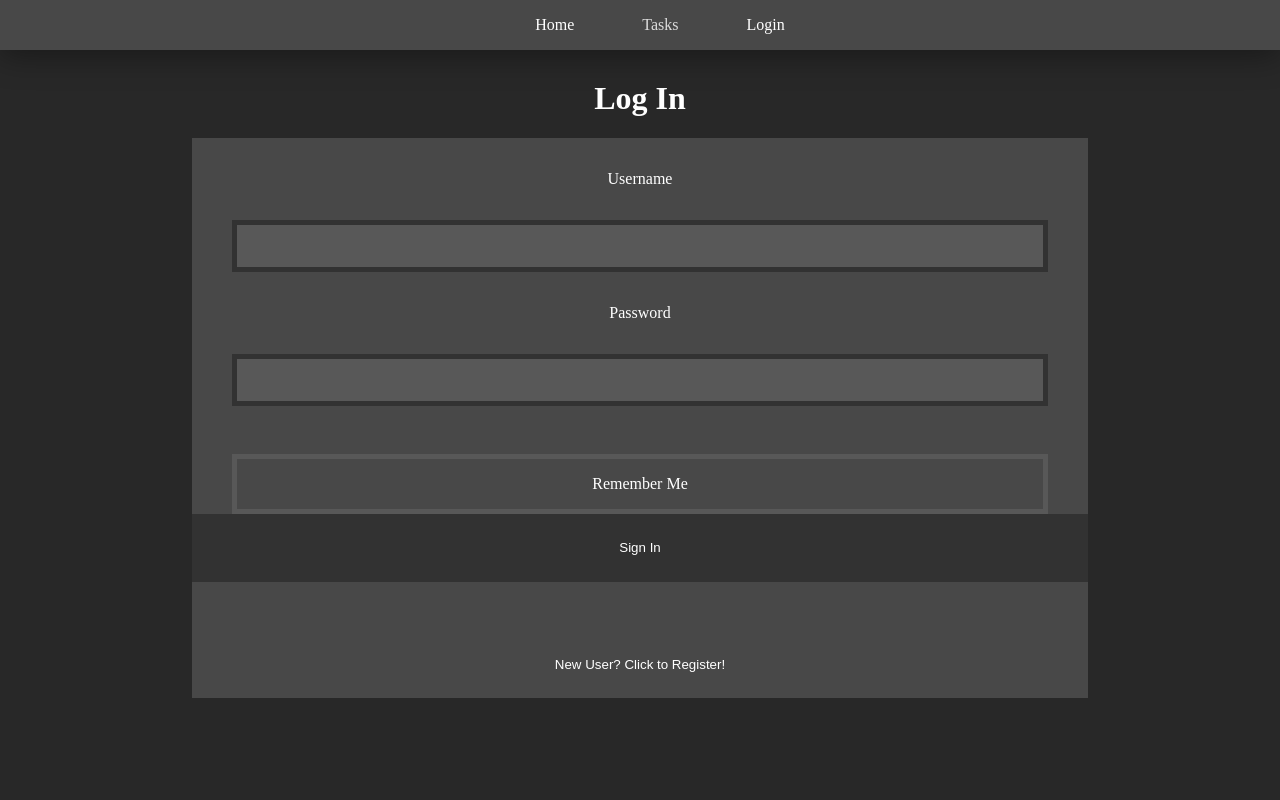
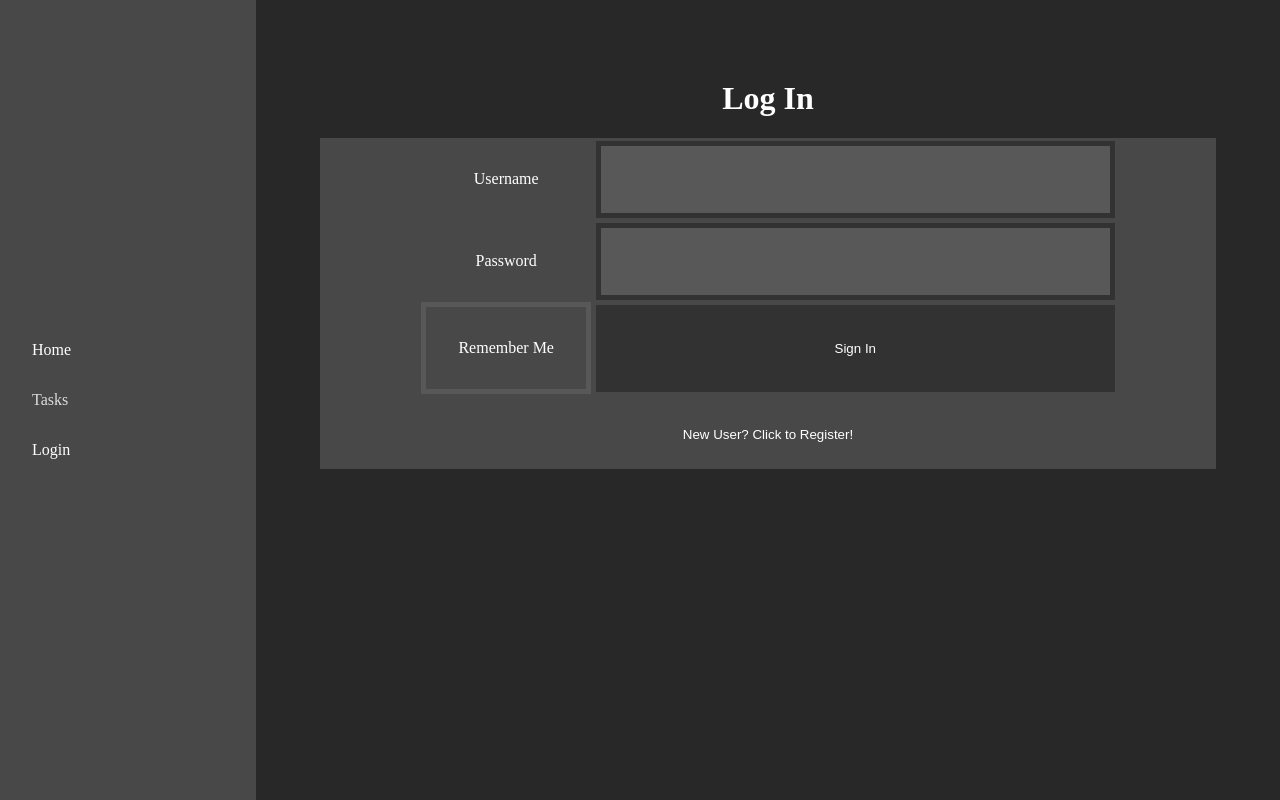
Before and after one commit to manusdextra/testcenter, a Flask app: page /login in a window 1280 px wide. Run offline with Flask 2, Linux system fonts and the light colour scheme.

Commit message:
set up formgrid class to start cleaning up input fields

```diff
--- a/app/forms.py
+++ b/app/forms.py
@@ -25,10 +25,10 @@ class RegistrationForm(FlaskForm):
         'Password',
         validators=[DataRequired()])
     password2 = PasswordField(
-        'Repeat Password',
+        'Password (x2)',
         validators=[DataRequired(), EqualTo('password')])
     teacher = BooleanField(
-            'Teacher',
+            'Teacher?',
             default=False)
     submit = SubmitField('Register')
 
--- a/app/static/styles.css
+++ b/app/static/styles.css
@@ -9,11 +9,15 @@
     --signal: #ff0000;
 }
 
+* {
+    box-sizing: border-box;
+}
+
 body {
     background-color: var(--darkblack);
     color: var(--whiteish);
     top: 0px;
-    width: 80%;
+    width: 90vw;
     margin-top: 5em;
     margin-left: auto;
     margin-right: auto;
@@ -24,23 +28,17 @@ body {
 a {
     text-decoration: none;
     color: var(--brightwhite);
-}
-
-form {
-    display: flex;
-    flex-flow: column;
-    align-items: center;
-    text-align: center;
-    padding: 0 0 3em 0;
+    display: block;
 }
 
 button {
     appearance: none;
-    box-sizing: content-box;
     border: solid var(--blackish) 0px;
     background-color: var(--darkgray);
     color: var(--whiteish);
     padding: 2em 0;
+    height: 100%;
+    width: 100%;
 }
 
 button:hover{
@@ -82,21 +80,33 @@ h1, label {
     box-sizing: border-box;
     display: flex;
     flex-flow: column;
+    align-items: center;
+    text-align: center;
     width: 100%;
+    margin: 0.2em 0;
 }
 
 /* gap fill exercise */
 
 .text {
+    width: 100%;
     padding: 2em;
     text-align: center;
 }
 
 .answer {
     list-style-type: none;
+    width: 100%;
     display: grid;
     grid-template-columns: 1fr 1fr;
     grid-template-rows: 1fr 1fr;
+    gap: 5px;
+    grid-auto-flow: row;
+}
+
+.formgrid {
+    width: inherit;
+    display: grid;
     gap: 5px;
     grid-auto-flow: row;
 }
@@ -106,7 +116,8 @@ label.login {
 }
 
 input {
-    width: 90%;
+    width: inherit;
+    margin: 0.2em 0;
 }
 
 input.login {
@@ -114,7 +125,6 @@ input.login {
     color: var(--whiteish);
     border: solid var(--blackish) 5px;
     padding: 1em 0;
-    width: 90%;
     text-align: center
 }
 
@@ -150,17 +160,14 @@ label {
     /* background-color:var(--darkgray); */
     padding: 2em;
     cursor: pointer;
-    width: inherit;
+    display: block;
 }
 
 input[type=checkbox]#remember_me + label {
     border: solid var(--blackish) 5px;
-    width: 90%;
-    margin: 3em 0 0 0;
-    padding: 1em 0;
 }
 
-label.button:hover{
+label:hover{
     background-color:var(--grayish);
 }
 
@@ -189,13 +196,26 @@ span.signal {
     /* rearrange buttons on smaller screens */
     body {
         width: auto;
-        margin-left: 1em;
-        margin-right: 1em;
+        margin-left: 5%;
+        margin-right: 5%;
     }
 
     .answer {
         grid-template-columns: 1fr;
         grid-template-rows: repeat(4, 1fr);
+    }
+
+    .formgrid {
+        grid-template-rows: repeat(2, 1fr);
+        grid-template-columns: 1fr;
+    }
+
+    .formgrid input {
+        grid-column: 2 / 5;
+    }
+
+    .formgrid label {
+        grid-column: 1 / 2;
     }
 }
 
@@ -203,12 +223,48 @@ span.signal {
     /* rearrange buttons on smaller screens */
     body {
         width: auto;
-        margin-left: 15%;
-        margin-right: 15%;
+        margin-left: calc(20vw + 5%);
+        margin-right: 5%;
     }
 
     .answer {
         grid-template-columns: repeat(4, 1fr);
         grid-template-rows: 1fr;
     }
+
+    .formgrid {
+        grid-template-rows: 1fr;
+        grid-template-columns: repeat(4, 1fr);
+    }
+
+    .formgrid input {
+        grid-column: 2 / 5;
+    }
+
+    .formgrid label {
+        grid-column: 1 / 2;
+    }
+
+    .navbar {
+        box-shadow: 0 5px 2em rgba(0,0,0.4,0);
+        position: fixed;
+        height: 100%;
+        width: 20vw;
+        top: 0px;
+        bottom: 0px;
+        display: flex;
+        flex-flow: column;
+        justify-content: center;
+    }
+
+    .navbar ul {
+        padding: 0;
+    }
+
+    .navbar li {
+        list-style: none;
+        display: block;
+        padding: 1em 2em;
+    }
+
 }
--- a/app/templates/login.html
+++ b/app/templates/login.html
@@ -3,22 +3,30 @@
 {% block content %}
     <h1>Log In</h1>
     <div class="block">
-        <form action="" method="post" novalidate>
+        <form action="" method="post" id="login" novalidate>
             {{ form.hidden_tag() }}
-            {{ form.username.label(class="block") }}
+            <div class="formgrid">
+            {{ form.username.label() }}
             {{ form.username(size=32, class="login") }}
             {% for error in form.username.errors %}
             <span class="signal">[{{error}}]</span>
             {% endfor %}
-            {{ form.password.label(class="block") }}
+            </div>
+            <div class="formgrid">
+            {{ form.password.label() }}
             {{ form.password(size=32, class="login") }}
             {% for error in form.password.errors %}
             <span class="signal">[{{error}}]</span>
             {% endfor %}
-            {{ form.remember_me(class="block") }}
-            {{ form.remember_me.label(class="login", style="border-color: var(--grayish)") }}
+            </div>
+            <div class="formgrid">
+            {{ form.remember_me() }}
+            {{ form.remember_me.label(style="border-color: var(--grayish)") }}
             {{ form.submit(class="login") }}
+            </div>
         </form>
+    <div class="block">
+    </div>
         <button>
             <a href="{{ url_for('register')}}">New User? Click to Register!</a>
         </button>
--- a/app/templates/user.html
+++ b/app/templates/user.html
@@ -8,9 +8,13 @@
         <a class="button">{{ exam.id }} {{ exam.name }}</a>
     </button>
     {% endfor %}
+</div>
+<div class="block">
     <button>
         <a class="button" href={{ url_for('placementtest')}}>Placement Test</a>
     </button>
+</div>
+<div class="block">
     <button>
         <a class="button" href={{ url_for('create')}}>Create new exam</a>
     </button>
```
Also changed, not shown: app/templates/register.html (+13 -1 lines).
